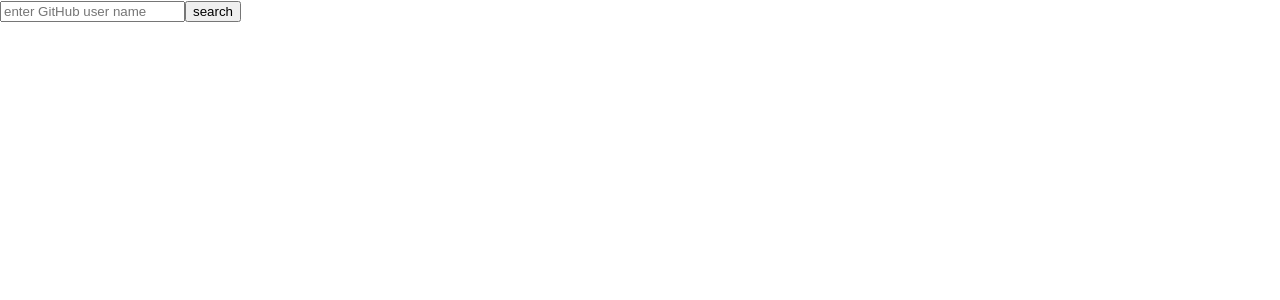
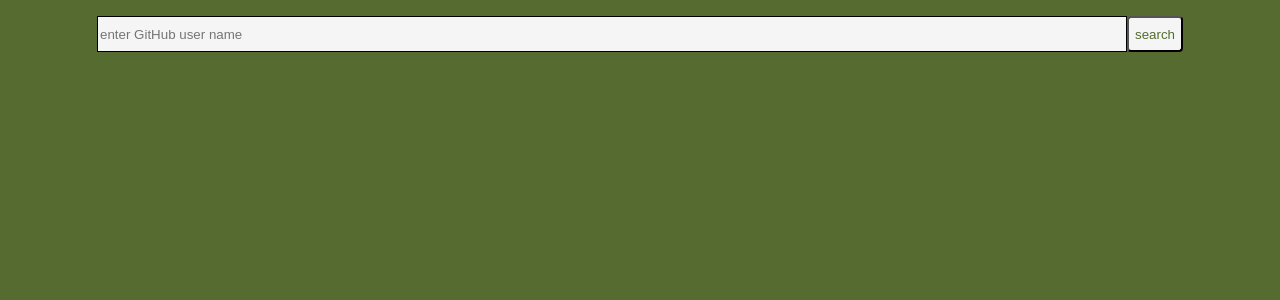
Before and after one commit to julian0becker/react-api-exercise, a React (Create React App) app: page / in a window 1280 px wide. Shown: the top 300 px of the page. Built offline with nearby package versions, Linux system fonts and the light colour scheme.

Commit message:
basic styling

```diff
--- a/src/App.css
+++ b/src/App.css
@@ -1,3 +1,62 @@
+:root {
+  --green: #556b2f;
+}
+
+html {
+  background-color: var(--green);
+}
+
+.input {
+  display: flex;
+  justify-content: center;
+  margin-top: 1rem;
+  margin-bottom: 1rem;
+}
+
+#input-field {
+  flex-basis: 80vw;
+  height: 2rem;
+  background-color: whitesmoke;
+  border: 1px solid black;
+}
+
+#input-button {
+  background-color: whitesmoke;
+  color: var(--green);
+  border-radius: 4px;
+}
+
 .card {
   display: flex;
+  width: 90vw;
+  border: 1px solid black;
+  margin: 0.3rem;
+  background-color: whitesmoke;
 }
+
+.card:hover {
+  box-shadow: 5px 3px;
+
+  cursor: pointer;
+}
+
+.card-holder {
+  display: flex;
+  flex-direction: column;
+  align-items: center;
+}
+
+.container {
+  width: 30vw;
+}
+
+.delete-button-container {
+  display: flex;
+  justify-content: center;
+  align-items: center;
+}
+
+img {
+  width: 20vw;
+  object-fit: cover;
+}
--- a/src/App.js
+++ b/src/App.js
@@ -51,15 +51,23 @@ export default App;
 
 const Input = props => {
   return (
-    <form onSubmit={event => props.handleUpdateUserNames(event)}>
-      <input name="userName" type="text" placeholder="enter GitHub user name" />
-      <input type="submit" value="search" />
+    <form
+      onSubmit={event => props.handleUpdateUserNames(event)}
+      className="input"
+    >
+      <input
+        id="input-field"
+        name="userName"
+        type="text"
+        placeholder="enter GitHub user name"
+      />
+      <input id="input-button" type="submit" value="search" />
     </form>
   );
 };
 
 const Output = props => (
-  <div>
+  <div className="card-holder">
     {props.userNames.map(user => (
       <User
         key={user}
@@ -74,7 +82,10 @@ class User extends Component {
   state = {
     name: null,
     picture: null,
-    bio: null
+    bio: null,
+    fullName: null,
+    location: null,
+    contact: null
   };
 
   componentDidMount = () => {
@@ -89,7 +100,10 @@ class User extends Component {
         this.setState({
           name: data.login,
           picture: data["avatar_url"],
-          bio: data.bio
+          bio: data.bio,
+          fullName: data.name,
+          location: data.location,
+          contact: data.email
         });
       })
       .catch(error => {
@@ -101,22 +115,25 @@ class User extends Component {
 
   render() {
     return (
-      <div className="card">
-        <div>
+      <div
+        className="card"
+        onClick={() => this.props.handleDeleteUser(this.state.name)}
+      >
+        <div className="container image-container">
           <img src={this.state.picture} alt="" />
         </div>
-        <div>
-          <h2>{this.state.name}</h2>
+        <div className="container info-container">
+          <h2>
+            {"<"}
+            {this.state.name}
+            {">"}
+          </h2>
           <p>{this.state.bio}</p>
-        </div>
-        <div>
-          {this.state.name && (
-            <button
-              onClick={() => this.props.handleDeleteUser(this.state.name)}
-            >
-              Delete
-            </button>
-          )}
+          <ul>
+            {this.state.fullName && <li>{this.state.fullName}</li>}
+            {this.state.location && <li>{this.state.location}</li>}
+            {this.state.contact && <li>{this.state.contact}</li>}
+          </ul>
         </div>
       </div>
     );
```
